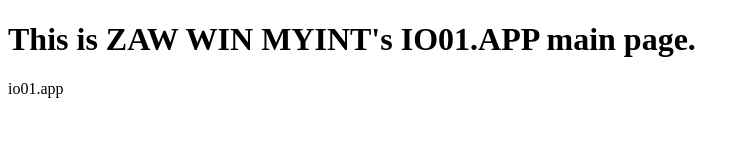
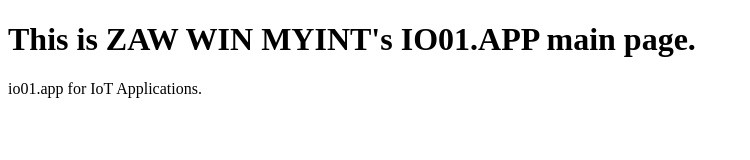
Before and after one commit to zwmyint/zwmyint-io01.github.io, a website: page dist/index.html in a window 1280 px wide. Shown: the whole page, without its empty margins (0-750 px from the left). Drawn offline with Linux system fonts and the light colour scheme.

Commit message:
added text

```diff
--- a/dist/index.html
+++ b/dist/index.html
@@ -10,7 +10,7 @@
 
 <h1>This is ZAW WIN MYINT's IO01.APP main page.</h1>
 
-<p>io01.app</p>
+<p>io01.app for IoT Applications.</p>
 
 </body>
 </html>
```
